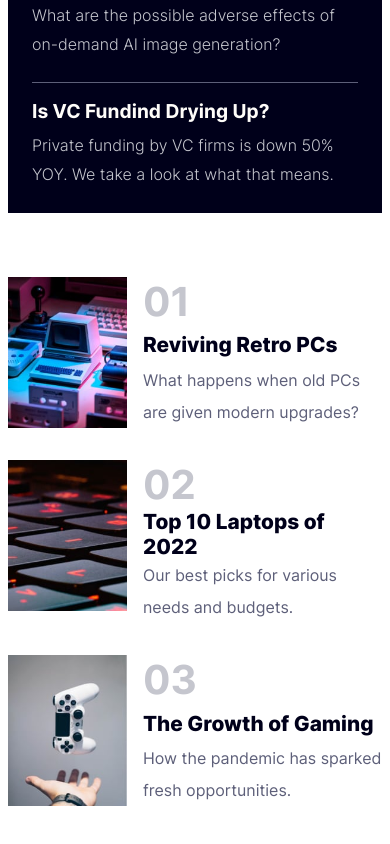
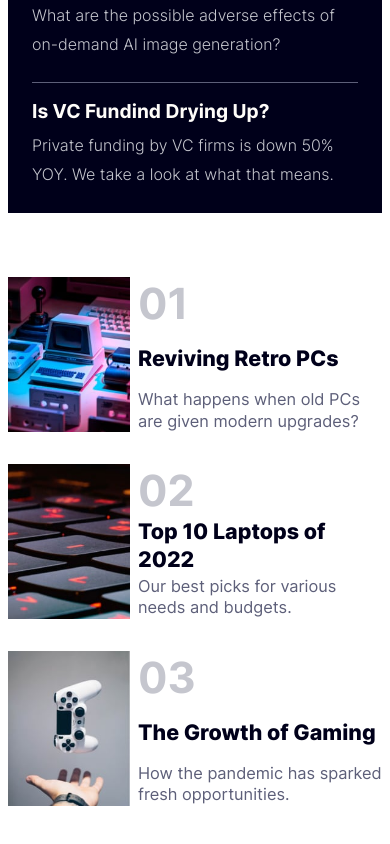
Before and after one commit to MatheusHG94/news-page-fementor, a React (Create React App) app: page / in a window 390 px wide. Shown: the part 1160-2004 px from the top of the page. Built offline with nearby package versions, Linux system fonts and the light colour scheme.

Commit message:
responsive letters

```diff
--- a/src/components/MostReadNews/MostReadNews.module.scss
+++ b/src/components/MostReadNews/MostReadNews.module.scss
@@ -1,13 +1,13 @@
 @import 'styles/variables';
 
 .mostReadNews {
-    margin: 4rem 0;
+    margin: 4rem 0 3rem 0;
 
     .news {
         display: grid;
-        grid-template-columns: minmax(100px, 150px) minmax(220px, 300px);
+        grid-template-columns: 1fr 2fr;
         grid-template-rows: repeat(3, auto);
-        gap: 0 1rem;
+        gap: 0 .5rem;
 
         margin-bottom: 2rem;
 
@@ -18,15 +18,18 @@
 
         span {
             color: $light-grayish-blue;
+            font-size: 2.5rem;
+            font-size: 11vw;
             font-weight: 700;
-            font-size: 2.5rem;
             align-self: start;
         }
 
         h3 {
             color: $dark-blue;
             font-size: 1.3rem;
+            font-size: 5.5vw;
             font-weight: 800;
+            line-height: 1.3;
             align-self: center;
         }
 
@@ -38,7 +41,8 @@
         p {
             color: $grayish-blue;
             font-size: 1rem;
-            line-height: 2;
+            font-size: 4.2vw;
+            line-height: 1.3;
             align-self: end;
         }
     }
```
